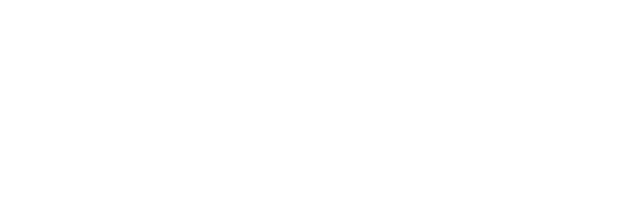
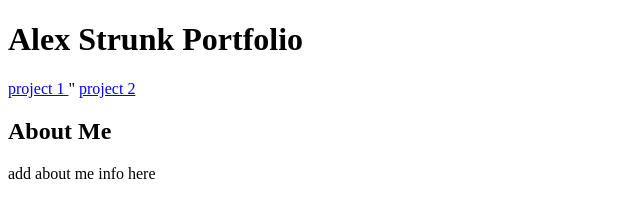
Before and after one commit to astrunk87/modchallange2, a plain HTML site: page index.html in a window 1280 px wide. Shown: the whole page, without its empty margins (0-640 px from the left). Drawn offline with Linux system fonts and the light colour scheme.

Commit message:
added to html file

```diff
--- a/index.html
+++ b/index.html
@@ -3,6 +3,20 @@
 <head>
     <meta charset="UTF-8">
     <meta name="viewport" content="width=device-width, initial-scale=1.0">
-    <title>Document</title>
+    <title>alex strunk protfolio</title>
 </head>
 <body>
+    <header>
+        <h1>Alex Strunk Portfolio</h1>
+
+    </header>
+    <nav>
+        <a href="#">project 1 </a>"
+        <a href="#">project 2 </a>
+    </nav>
+
+    <section>
+        <h2>About Me</h2>
+        <!-- add image -->
+        <p> add about me info here</p>
+    </section>
```
Also changed, not shown: 1 other file.
